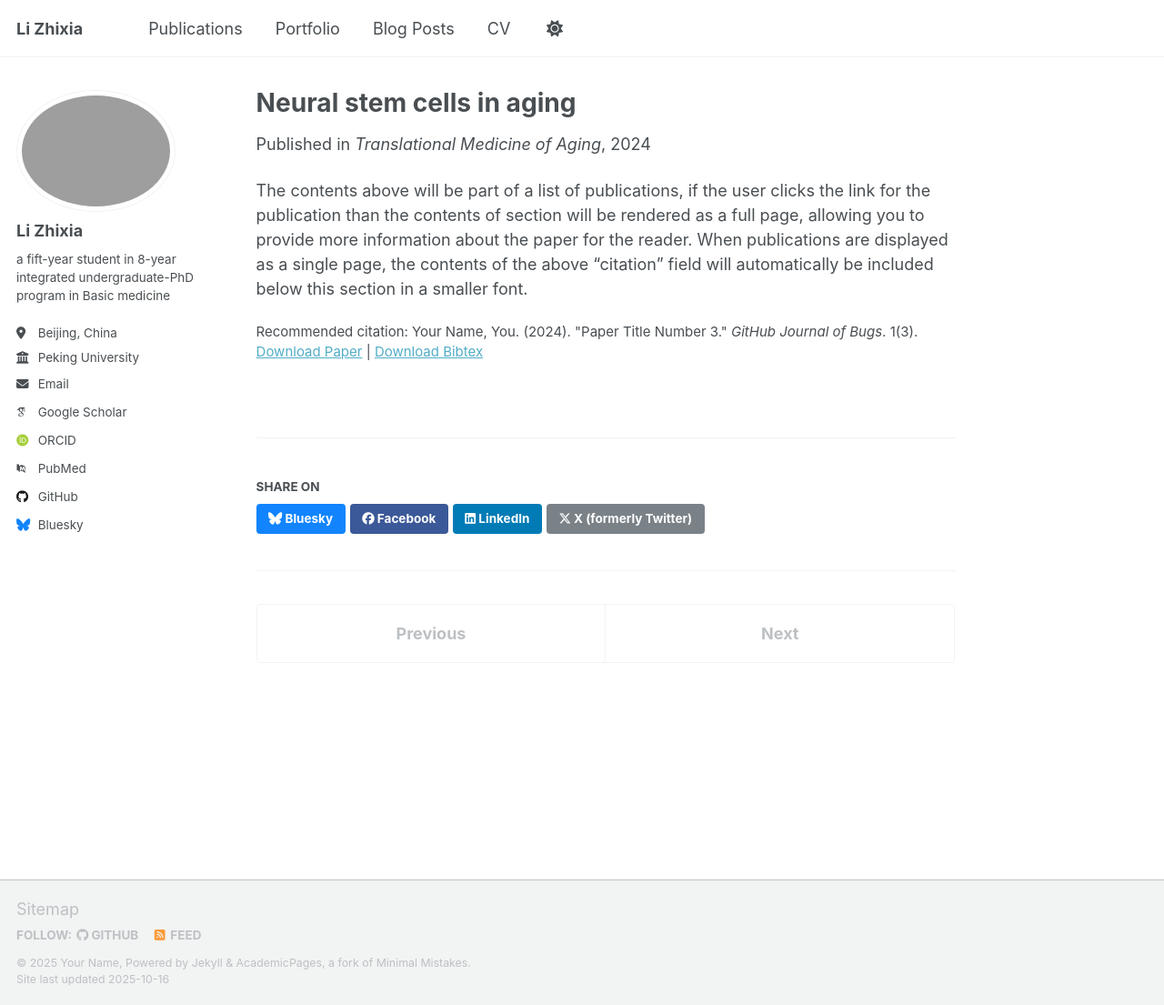
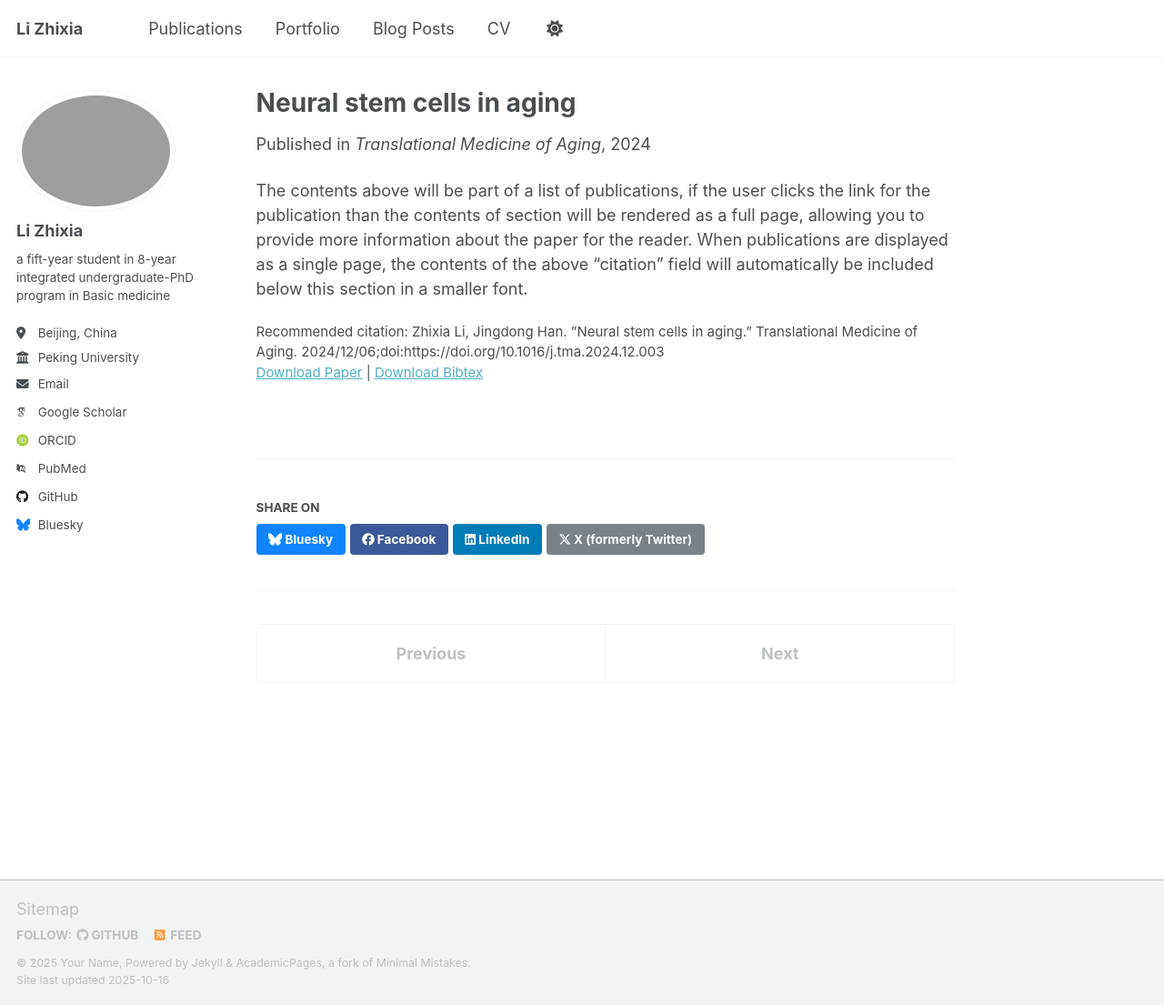
Before and after one commit to lizhixia923-oss/lizhixia923-oss.github.io, a Jekyll site: the page built from _publications/2024-12-06-Neural-stem-cells-in-aging-1.md, in a window 1280 px wide and 1105 px high. Shown: the whole window at 91% size. Built offline with Jekyll 4.4.1, drawn with Linux system fonts in a browser that asks for light colours; some web fonts are replaced; a script that is not in the unit is left out.

Commit message:
Update and rename 2024-11-06-Neural-stem-cells-in-aging-1.md to 2024-12-06-Neural-stem-cells-in-aging-1.md

```diff
--- a/_publications/2024-11-06-Neural-stem-cells-in-aging-1.md
+++ b/_publications/2024-12-06-Neural-stem-cells-in-aging-1.md
@@ -2,13 +2,13 @@
 title: "Neural stem cells in aging"
 collection: publications
 category: manuscripts
-permalink: /publication/2024-11-06-Neural-stem-cells-in-aging-1
+permalink: /publication/2024-12-06-Neural-stem-cells-in-aging-1
 excerpt: 'This review examines how aging disrupts neural stem cell function, leading to cognitive decline and highlighting their therapeutic potential.'
-date: 2024-02-17
+date: 2024-12-06
 venue: 'Translational Medicine of Aging'
 paperurl: 'http://lizhixia923-oss.github.io/files/Neural stem cells in aging.pdf'
 bibtexurl: 'http://lizhixia923-oss.github.io/files/Neural stem cells in aging.bib'
-citation: 'Your Name, You. (2024). &quot;Paper Title Number 3.&quot; <i>GitHub Journal of Bugs</i>. 1(3).'
+citation: 'Zhixia Li, Jingdong Han. ”Neural stem cells in aging.” Translational Medicine of Aging. 2024/12/06;doi:https://doi.org/10.1016/j.tma.2024.12.003'
 ---
 
 The contents above will be part of a list of publications, if the user clicks the link for the publication than the contents of section will be rendered as a full page, allowing you to provide more information about the paper for the reader. When publications are displayed as a single page, the contents of the above "citation" field will automatically be included below this section in a smaller font.
```
